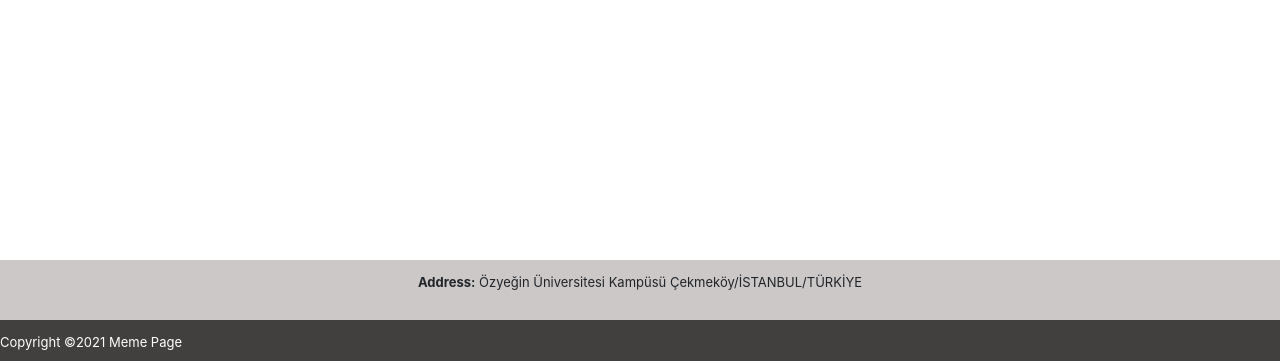
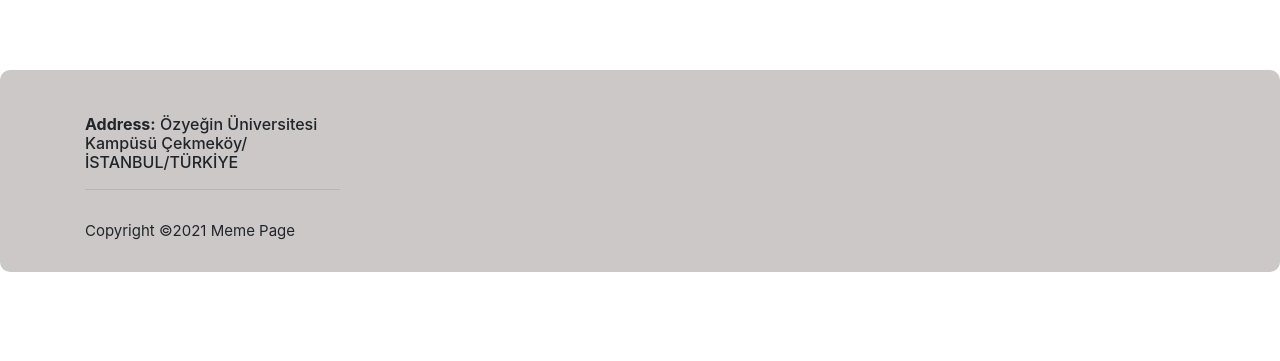
Before and after one commit to huseyingokay/CS391-Project2, a React (Create React App) app: page / in a window 1280 px wide. Shown: the part 523-884 px from the top of the page. After the commit the page ends 800 px from the top, so only its background shows below. Built offline with nearby package versions, Linux system fonts and the light colour scheme.

Commit message:
Last Changes
Little changes are maded.

```diff
--- a/src/App.css
+++ b/src/App.css
@@ -1,3 +1,12 @@
 .App {
   text-align: center;
 }
+.page-container{
+  display:flex;
+  flex-direction:column;
+  min-height:100vh;
+}
+
+.container-wrap{
+  flex:1;
+}
--- a/src/sections/Footer.css
+++ b/src/sections/Footer.css
@@ -2,19 +2,19 @@
     position: relative;
     bottom: 0;
     width: 100%;
-    height: 60px;
-    line-height: 44px;
+    line-height: 50px;
     background-color: #ccc8c8;
-    margin-top:350px;
-    font-size:13px;
+    font-size:15px;
+    border-radius: 10px;
+    padding-top:3em;
+
 
 }
 #copyright{
     color: #ffffff;
   }
-.footer-bottom{
-    background-color: #41403f;
+
+#footerp{
+    text-align:left;
+
 }
-#footerp{
-    text-align: center;
-}
--- a/src/sections/Footer.js
+++ b/src/sections/Footer.js
@@ -4,13 +4,17 @@ import './Footer.css';
 function Footer() {
   return (
     <div className="main-footer">
-    <div className="container">
-    <p id="footerp"><strong>Address:</strong> Özyeğin Üniversitesi Kampüsü Çekmeköy/İSTANBUL/TÜRKİYE</p>
-    </div>
-    <div className="footer-bottom">
-    <p id="copyright">Copyright &copy;2021 Meme Page</p>
-    </div>
-
+      <div className="container">
+        <div className="row">
+          <div className="col-md-3 col-sm-6">
+            <h6 id="footerp"><strong>Address:</strong> Özyeğin Üniversitesi Kampüsü Çekmeköy/İSTANBUL/TÜRKİYE</h6>
+            <hr></hr>
+            <ul className="list-unstyled">
+              <li className="copyright">Copyright &copy;{new Date().getFullYear()} Meme Page</li>
+            </ul>
+          </div>
+        </div>
+      </div>
     </div>
 
   )
--- a/src/sections/NavBar.js
+++ b/src/sections/Header.js
@@ -4,7 +4,7 @@ import { Navbar, Nav } from 'react-bootstrap';
 
 
 
-class NavBar extends React.Component {
+class Header extends React.Component {
 
   render() {
     return (
@@ -29,4 +29,4 @@ class NavBar extends React.Component {
     )
   }
 }
-export default NavBar;
+export default Header;
```
Also changed, not shown: src/screens/Login.js (+10 -0 lines).
